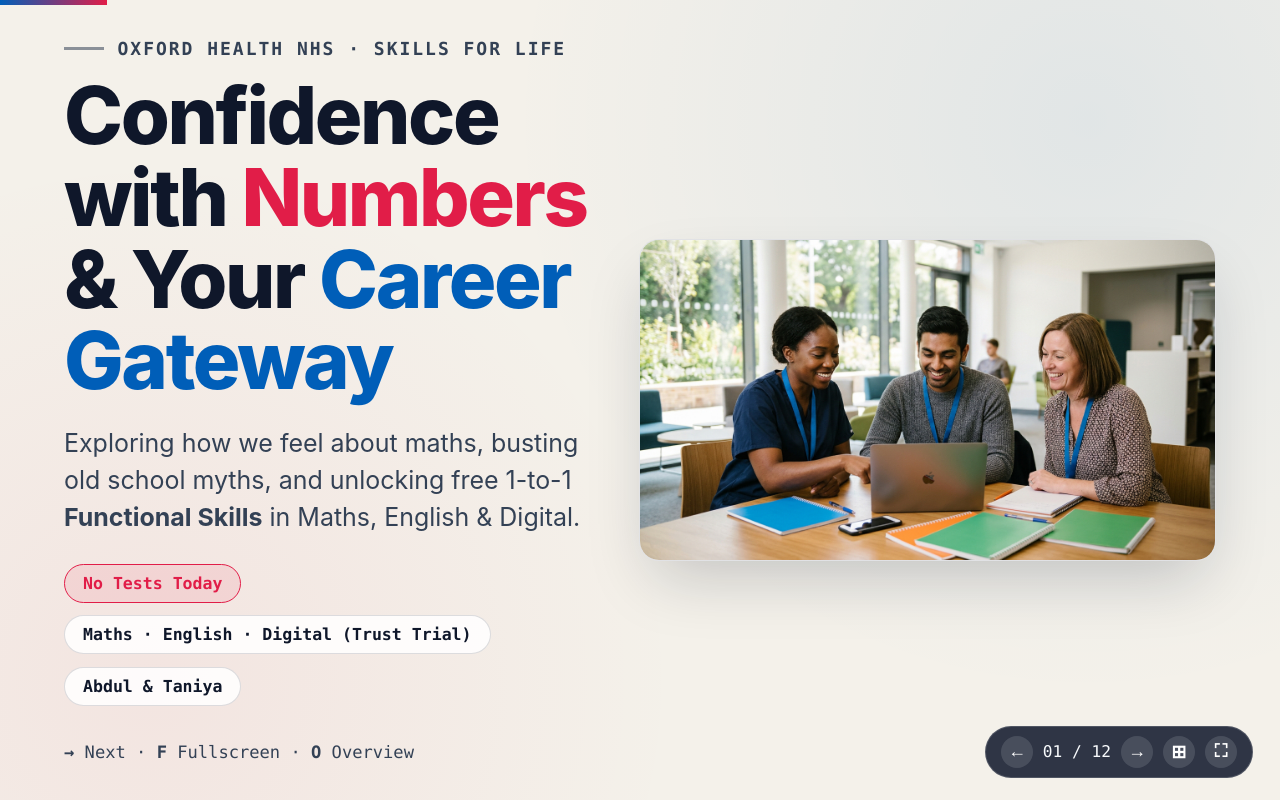
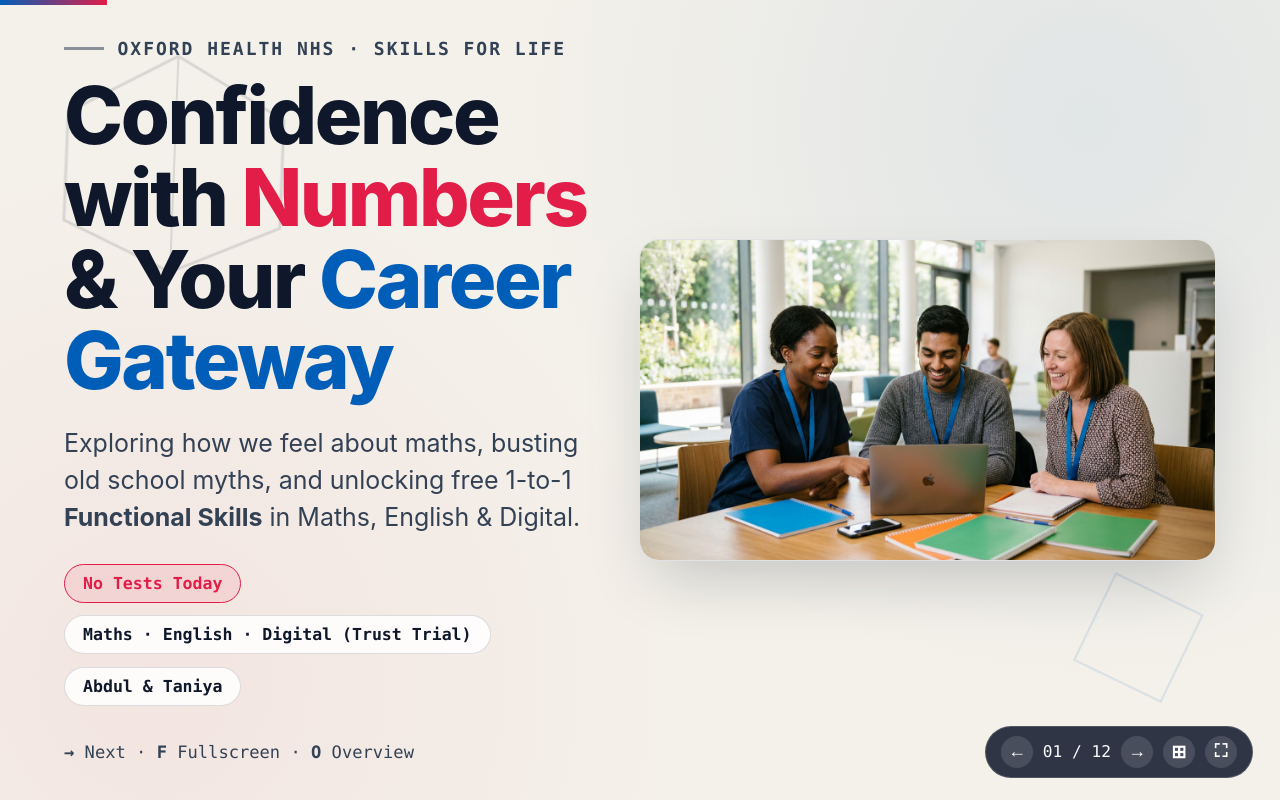
Before and after one commit to IAMGREATER/confidence-with-numbers, a plain HTML site: page index.html in a window 1280 px wide. Drawn offline with Linux system fonts and the light colour scheme.

Commit message:
Add staggered keynote entrances, Ken Burns photo drift, and floating wireframes

```diff
--- a/index.html
+++ b/index.html
@@ -4,7 +4,7 @@
   <meta charset="UTF-8" />
   <meta name="viewport" content="width=device-width, initial-scale=1.0" />
   <title>Confidence with Numbers &amp; Functional Skills — Oxford Health NHS</title>
-  <link rel="stylesheet" href="styles.css?v=3" />
+  <link rel="stylesheet" href="styles.css?v=4" />
 </head>
 <body>
   <div class="progress-bar" id="progressBar"></div>
@@ -13,6 +13,15 @@
 
     <!-- SLIDE 1: HERO TITLE -->
     <section class="slide theme-editorial active" data-title="01 · Confidence with Numbers">
+      <div class="wireframe-bg">
+        <svg width="240" height="240" viewBox="0 0 100 100" style="top:6%; left:4%;">
+          <polygon points="50,5 95,30 95,75 50,95 5,75 5,30" fill="none" stroke="#0f172a" stroke-width="1.2"/>
+          <line x1="50" y1="5" x2="50" y2="95" stroke="#0f172a" stroke-width="0.8"/>
+        </svg>
+        <svg width="160" height="160" viewBox="0 0 100 100" style="bottom:8%; right:6%; animation-delay:-7s;">
+          <rect x="20" y="20" width="60" height="60" fill="none" stroke="#005eb8" stroke-width="1.2" transform="rotate(15 50 50)"/>
+        </svg>
+      </div>
       <div class="slide-inner">
         <div class="split-grid">
           <div>
@@ -584,6 +593,6 @@
     <div class="overview-grid" id="overviewGrid"></div>
   </div>
 
-  <script src="app.js?v=3"></script>
+  <script src="app.js?v=4"></script>
 </body>
 </html>
--- a/styles.css
+++ b/styles.css
@@ -56,6 +56,81 @@ html, body {
   visibility: visible;
   transform: translateY(0) scale(1);
   z-index: 2;
+}
+
+/* Staggered Kinetic Entrances (Keynote / Web-Deck Motion) */
+.slide .eyebrow,
+.slide h1,
+.slide h2,
+.slide .lead,
+.slide .pill-row,
+.slide .visual-frame,
+.slide .app-window,
+.slide .myth-card,
+.slide .action-card {
+  opacity: 0;
+  transform: translateY(22px);
+  transition: opacity 0.55s cubic-bezier(0.22, 1, 0.36, 1),
+              transform 0.55s cubic-bezier(0.22, 1, 0.36, 1);
+}
+
+.slide.active .eyebrow { opacity: 1; transform: translateY(0); transition-delay: 0.05s; }
+.slide.active h1,
+.slide.active h2 { opacity: 1; transform: translateY(0); transition-delay: 0.12s; }
+.slide.active .lead { opacity: 1; transform: translateY(0); transition-delay: 0.2s; }
+.slide.active .pill-row { opacity: 1; transform: translateY(0); transition-delay: 0.28s; }
+.slide.active .visual-frame { opacity: 1; transform: translateY(0); transition-delay: 0.22s; }
+.slide.active .app-window { opacity: 1; transform: translateY(0); transition-delay: 0.3s; }
+.slide.active .myth-card:nth-child(1) { opacity: 1; transform: translateY(0); transition-delay: 0.08s; }
+.slide.active .myth-card:nth-child(2) { opacity: 1; transform: translateY(0); transition-delay: 0.14s; }
+.slide.active .myth-card:nth-child(3) { opacity: 1; transform: translateY(0); transition-delay: 0.20s; }
+.slide.active .myth-card:nth-child(4) { opacity: 1; transform: translateY(0); transition-delay: 0.26s; }
+.slide.active .myth-card:nth-child(5) { opacity: 1; transform: translateY(0); transition-delay: 0.32s; }
+.slide.active .myth-card:nth-child(6) { opacity: 1; transform: translateY(0); transition-delay: 0.38s; }
+.slide.active .action-card:nth-child(1) { opacity: 1; transform: translateY(0); transition-delay: 0.12s; }
+.slide.active .action-card:nth-child(2) { opacity: 1; transform: translateY(0); transition-delay: 0.22s; }
+.slide.active .action-card:nth-child(3) { opacity: 1; transform: translateY(0); transition-delay: 0.32s; }
+
+/* Subtle Ambient Motion on Visuals & Live Badges */
+@keyframes gentleFloat {
+  0%, 100% { transform: translateY(0px); }
+  50% { transform: translateY(-7px); }
+}
+
+@keyframes pulseGlow {
+  0%, 100% { box-shadow: 0 0 0 4px rgba(16, 185, 129, 0.16); }
+  50% { box-shadow: 0 0 0 9px rgba(16, 185, 129, 0.28); }
+}
+
+@keyframes kenBurnsSoft {
+  0% { transform: scale(1); }
+  100% { transform: scale(1.05); }
+}
+
+.slide.active .visual-frame img {
+  animation: kenBurnsSoft 14s ease-in-out infinite alternate;
+}
+
+.pill-trial {
+  animation: pulseGlow 2.4s ease-in-out infinite;
+}
+
+/* Floating Wireframe Geometry */
+.wireframe-bg {
+  position: absolute;
+  inset: 0;
+  pointer-events: none;
+  overflow: hidden;
+  opacity: 0.12;
+  z-index: 0;
+}
+.wireframe-bg svg {
+  position: absolute;
+  animation: floatSlow 18s ease-in-out infinite alternate;
+}
+@keyframes floatSlow {
+  0% { transform: translate(0, 0) rotate(0deg); }
+  100% { transform: translate(20px, -24px) rotate(14deg); }
 }
 
 /* Themes */
```
